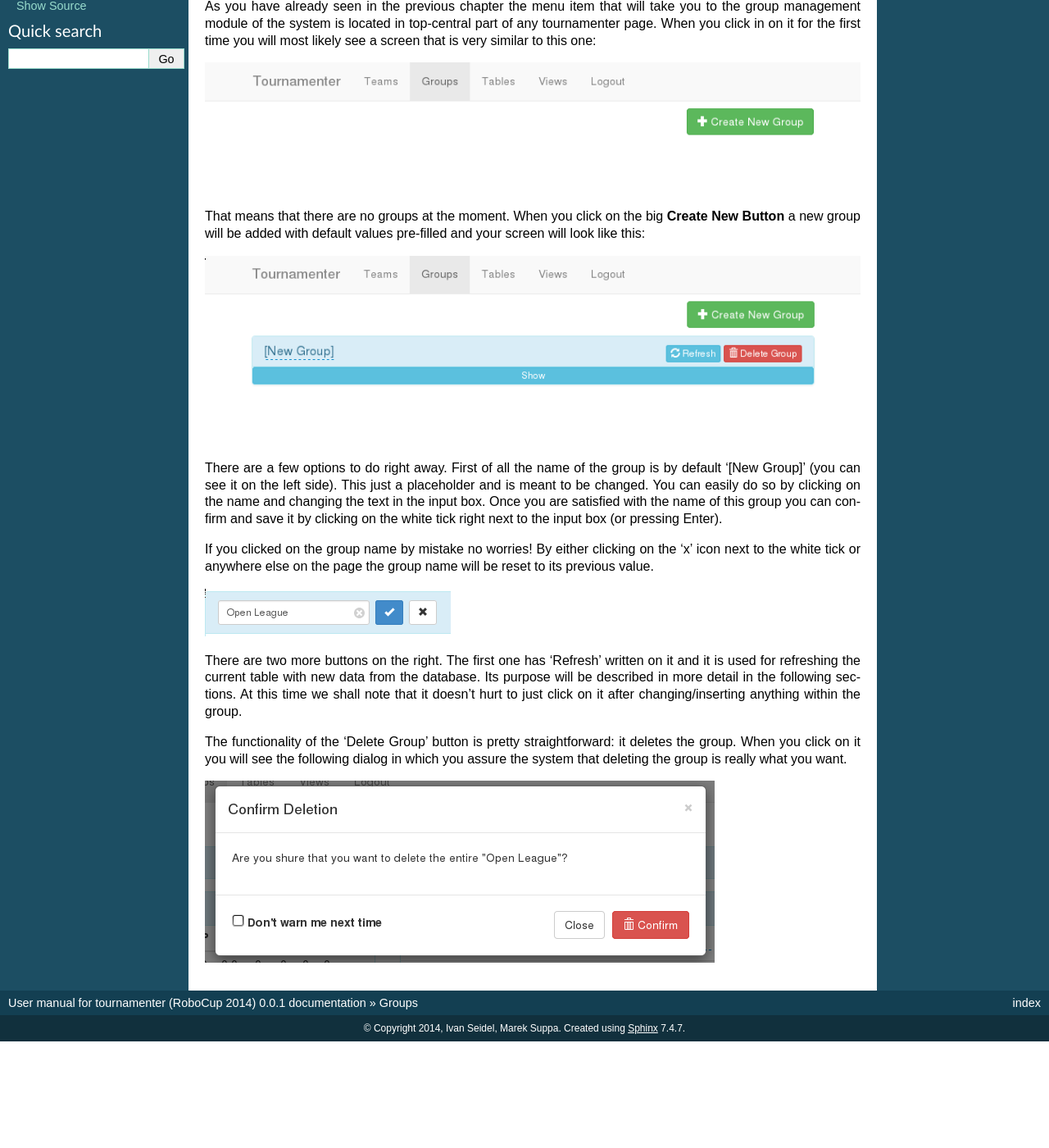
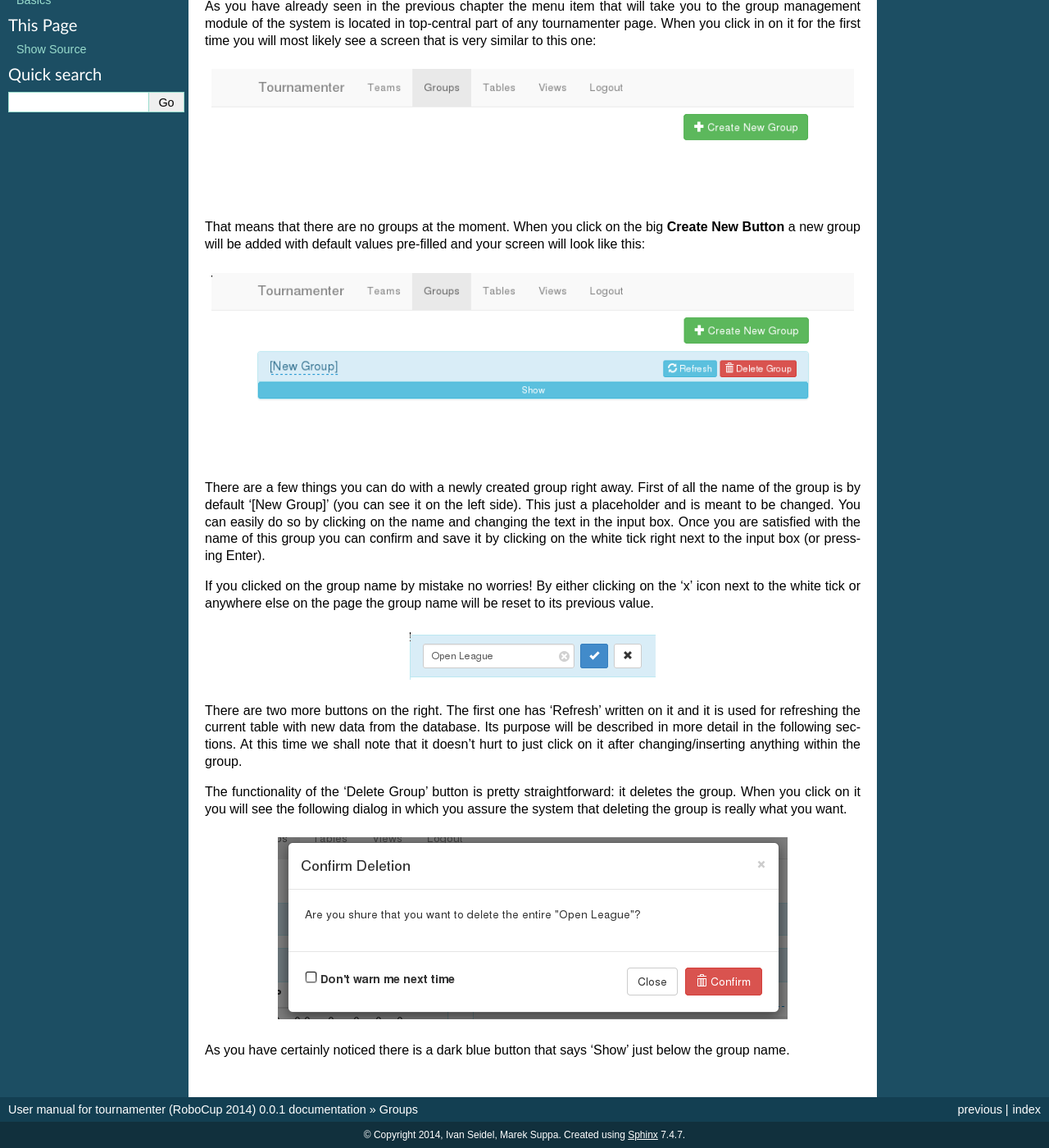
Before and after one commit to RoboCupDev/robocup2014-docs, a Sphinx documentation site: the page built from docs/groups.rst, in a window 1280 px wide and 1400 px high, scrolled down 151 px. Shown: the whole window at 82% size. Built offline with Sphinx 7.4.7, drawn with Linux system fonts in a browser that asks for light colours; before the commit the page ends 1421 px from its top, so only the background shows below that; some of the changed text lies outside the part shown.

Commit message:
A few updates

```diff
--- a/docs/groups.rst
+++ b/docs/groups.rst
@@ -10,28 +10,29 @@
 first time you will most likely see a screen that is very similar to this
 one:
 
-.. image:: img/group-empty.png
+.. figure:: img/group-empty.png
     :alt: The group listing without any groups in it.
 
 That means that there are no groups at the moment. When you click on the
 big **Create New Button** a new group will be added with default values
 pre-filled and your screen will look like this:
 
-.. image:: img/group-new.png
+.. figure:: img/group-new.png
     :alt: The group listing with one new empty group.
 
-There are a few options to do right away. First of all the name of the
-group is by default '[New Group]' (you can see it on the left side). This
-just a placeholder and is meant to be changed. You can easily do so by
-clicking on the name and changing the text in the input box. Once you are
-satisfied with the name of this group you can confirm and save it by
-clicking on the white tick right next to the input box (or pressing Enter).
+There are a few things you can do with a newly created group right away.
+First of all the name of the group is by default '[New Group]' (you can see
+it on the left side). This just a placeholder and is meant to be changed.
+You can easily do so by clicking on the name and changing the text in the
+input box. Once you are satisfied with the name of this group you can
+confirm and save it by clicking on the white tick right next to the input
+box (or pressing Enter).
 
 If you clicked on the group name by mistake no worries! By either clicking
 on the 'x' icon next to the white tick or anywhere else on the page
 the group name will be reset to its previous value.
 
-.. image:: img/group-name.png
+.. figure:: img/group-name.png
     :alt: The input box with other buttons which you will see after
         clicking on the group name.
 
@@ -46,6 +47,10 @@
 dialog in which you assure the system that deleting the group is really
 what you want.
 
-.. image:: img/game-delete-confirm.png
+.. figure:: img/game-delete-confirm.png
+    :align: center
     :alt: The confirmation dialog that shows up after you click on the
         'Delete Group' button.
+
+As you have certainly noticed there is a dark blue button that says 'Show'
+just below the group name.
--- a/docs/index.rst
+++ b/docs/index.rst
@@ -13,6 +13,7 @@
 
    introduction
    basics
+   groups
 
 
 ..  Indices and tables
```
